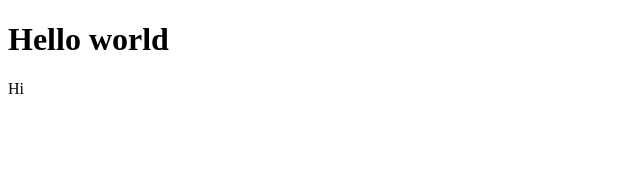
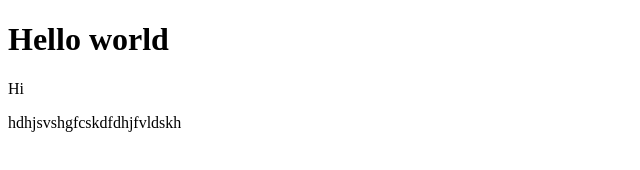
Before and after one commit to Tyson913/WAHHH, a plain HTML site: page index.html in a window 1280 px wide. Shown: the whole page, without its empty margins (0-640 px from the left). Drawn offline with Linux system fonts and the light colour scheme.

Commit message:
ihuigihjccb

```diff
--- a/index.html
+++ b/index.html
@@ -8,5 +8,6 @@
 <body>
     <h1>Hello world</h1>
     <p>Hi</p>
+    <p>hdhjsvshgfcskdfdhjfvldskh</p>
 </body>
 </html>
```
